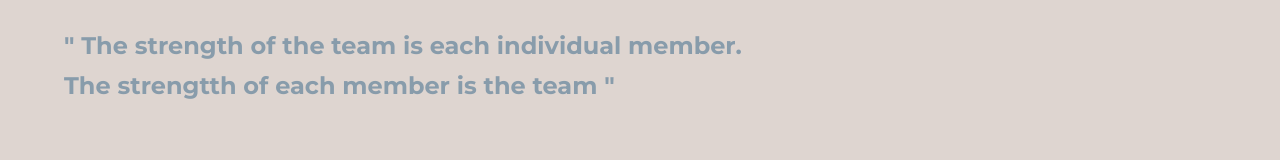
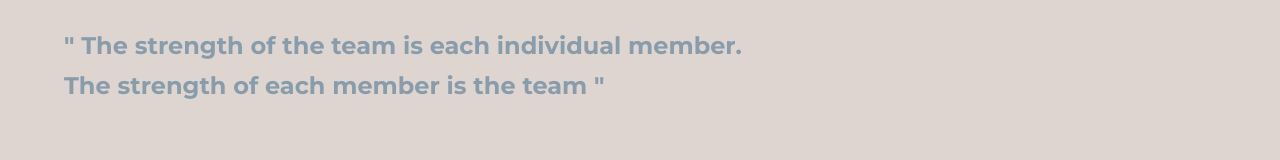
Before and after one commit to KaeSaro/MalerbetriebPG, a Next.js app: page /team in a window 1280 px wide. Shown: the part 269-429 px from the top of the page. Built offline with nearby package versions, Linux system fonts and the light colour scheme.

Commit message:
textkorrektur

```diff
--- a/app/team/page.js
+++ b/app/team/page.js
@@ -81,7 +81,7 @@ export default function Team() {
               &quot; The strength of the team is each individual member.
             </RegularText>
             <RegularText textColor="text-[#889cab] " isBold>
-              The strengtth of each member is the team &quot;
+              The strength of each member is the team &quot;
             </RegularText>
           </div>
         </div>
```
